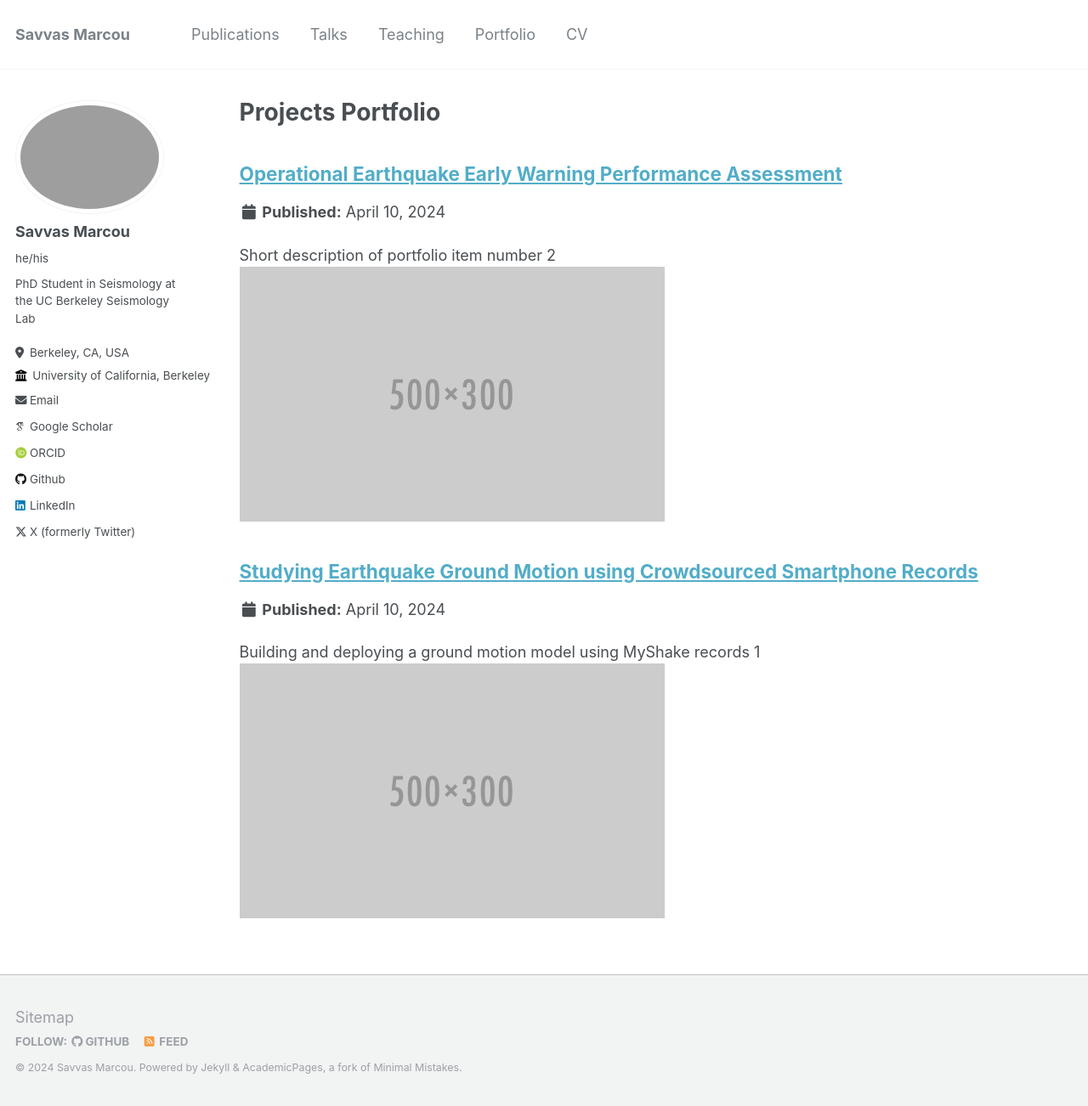
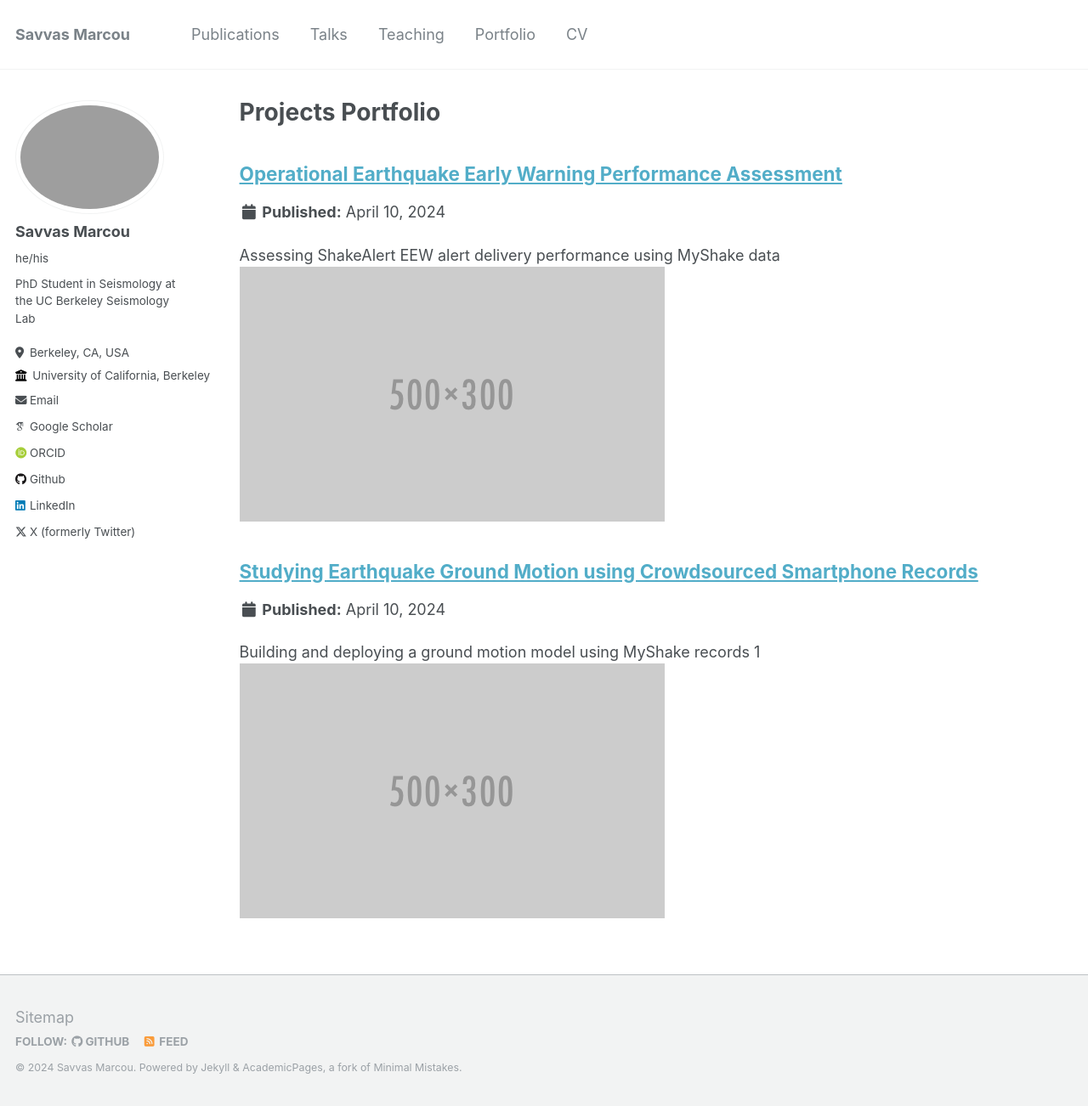
Before and after one commit to seismo-savi/seismo-savi.github.io, a Jekyll site: the page built from _pages/portfolio.html, in a window 1280 px wide and 1302 px high. Shown: the whole window at 85% size. Built offline with Jekyll 4.4.1, drawn with Linux system fonts in a browser that asks for light colours; some web fonts are replaced.

Commit message:
Update eew_performance.md

```diff
--- a/_portfolio/eew_performance.md
+++ b/_portfolio/eew_performance.md
@@ -1,6 +1,6 @@
 ---
 title: "Operational Earthquake Early Warning Performance Assessment"
-excerpt: "Short description of portfolio item number 2 <br/><img src='/images/500x300.png'>"
+excerpt: "Assessing ShakeAlert EEW alert delivery performance using MyShake data <br/><img src='/images/500x300.png'>"
 collection: portfolio
 ---
 
```
